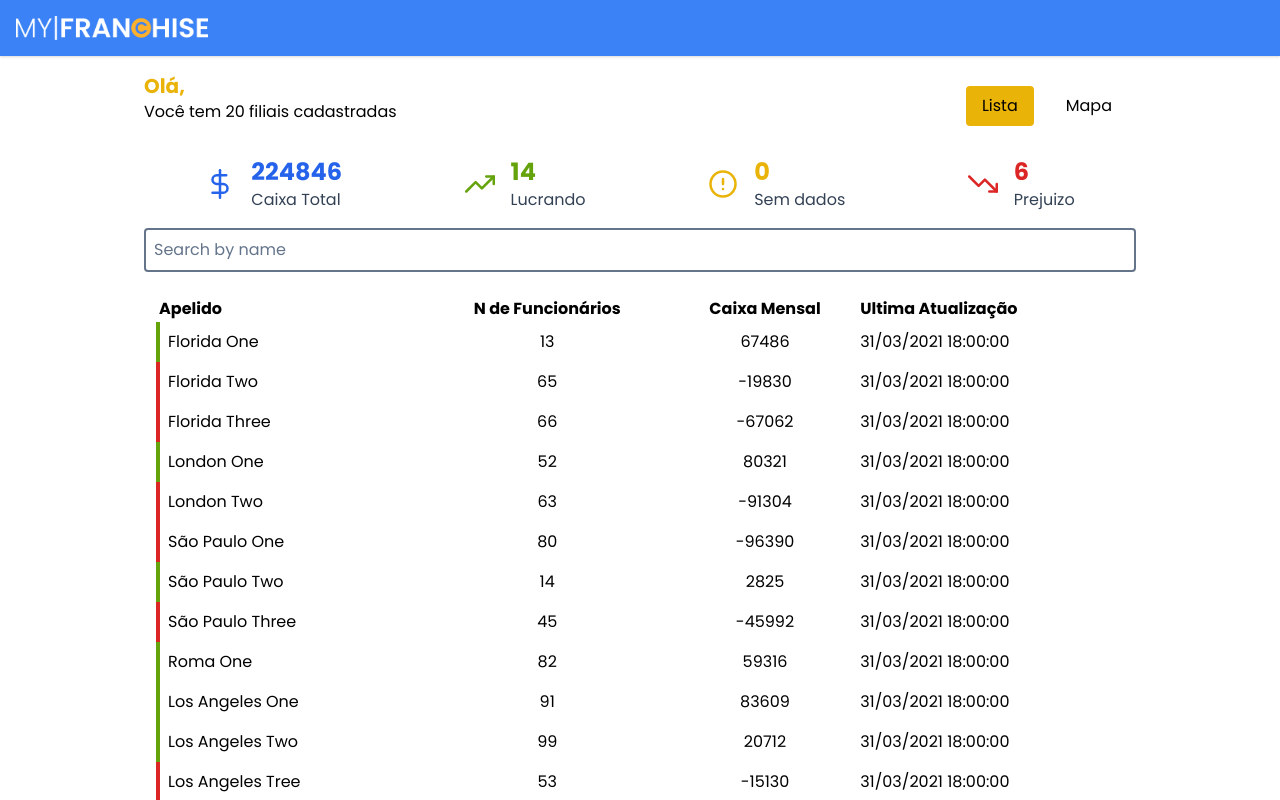
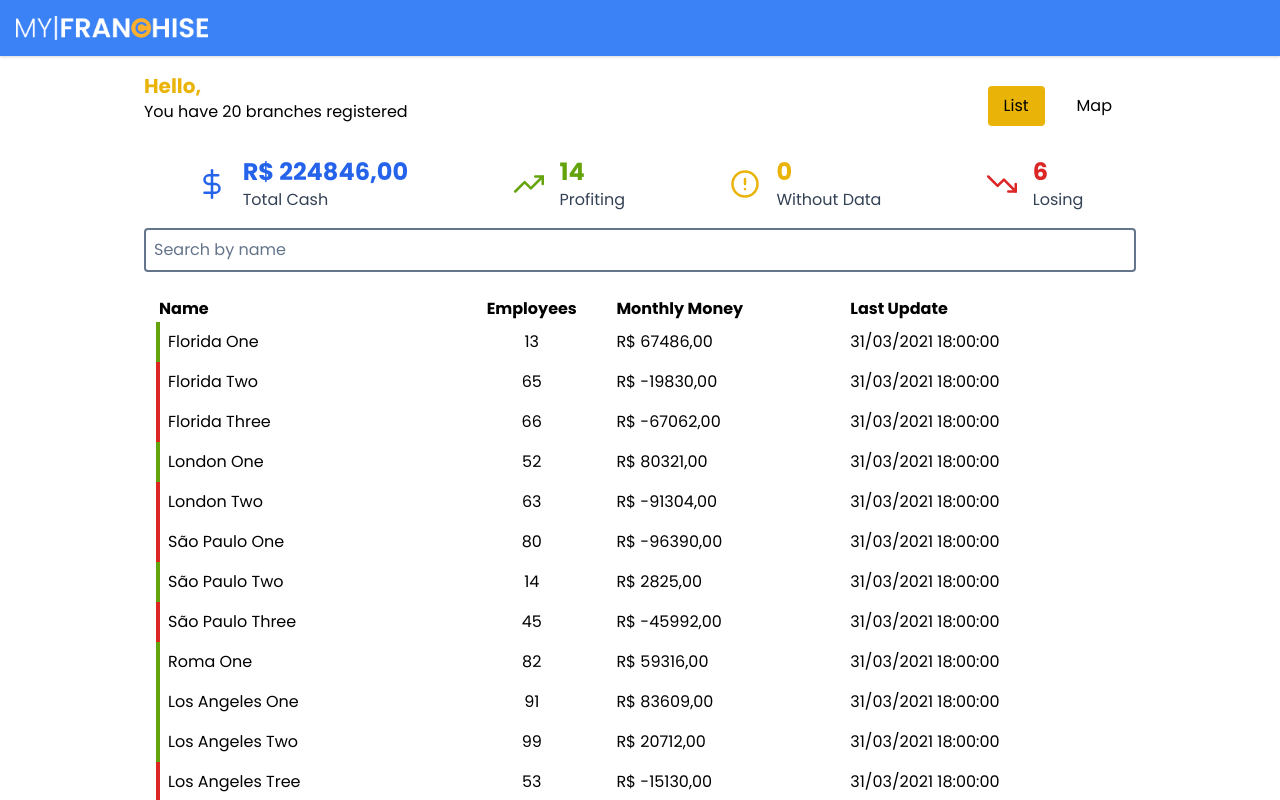
Before and after one commit to JohnVidal77/my-franchise, a React (Create React App) app: page /dashboard in a window 1280 px wide. Shown: the top 800 px of the page. Built offline with nearby package versions, Linux system fonts and the light colour scheme.

Commit message:
adding filter

```diff
--- a/src/pages/Dashboard/index.tsx
+++ b/src/pages/Dashboard/index.tsx
@@ -1,10 +1,12 @@
-import React, { useEffect, useState } from 'react';
+import React, { useEffect, useState, useCallback } from 'react';
 import {
   FiTrendingUp,
   FiTrendingDown,
   FiAlertCircle,
   FiDollarSign,
 } from 'react-icons/fi';
+
+import FormatPrice from '../../services/FormatPrice';
 
 import User from '../../types/User';
 import Stories from '../../types/Stories';
@@ -13,7 +15,9 @@ import Logo from '../../assets/logo-orange.png';
 import Input from '../../components/Input';
 
 import StoriesData from '../../data/stories.json';
-import { useCallback } from 'react';
+
+const filterButton =
+  'duration-200 rounded bg-white cursor-pointer filter hover:brightness-90';
 
 const Dashboard: React.FC = () => {
   const [view, setView] = useState<'list' | 'map'>('list');
@@ -62,19 +66,16 @@ const Dashboard: React.FC = () => {
             <img src={Logo} alt="My franchise" />
           </figure>
         </div>
-        <div className="text-white">
-          <span>{user?.name}</span>
-        </div>
       </header>
 
       <main className="max-w-5xl mx-auto mt-4 px-4">
         <div className="flex flex-col mb-4 md:flex-row justify-between">
           <div className="mb-4 text-center md:text-left">
             <span className="block text-yellow-500 font-bold text-xl">
-              Olá, {user?.name}
+              Hello, {user?.name}
             </span>
             <span className="block">
-              Você tem {stories.length} filiais cadastradas
+              You have {stories.length} branches registered
             </span>
           </div>
           <div className="flex items-center w-full md:w-auto">
@@ -85,7 +86,7 @@ const Dashboard: React.FC = () => {
                 view === 'list' && 'bg-yellow-500'
               }`}
             >
-              Lista
+              List
             </button>
             <button
               type="button"
@@ -94,7 +95,7 @@ const Dashboard: React.FC = () => {
                 view === 'map' && 'bg-yellow-500'
               }`}
             >
-              Mapa
+              Map
             </button>
           </div>
         </div>
@@ -104,36 +105,42 @@ const Dashboard: React.FC = () => {
             <FiDollarSign className="mr-4 text-lg md:text-3xl text-blue-600" />
             <div>
               <strong className="block text-lg md:text-2xl text-blue-600">
-                {totalMoney}
+                {FormatPrice(totalMoney)}
               </strong>
-              <span className="block text-blueGray-700">Caixa Total</span>
+              <span className="block text-blueGray-700">Total Cash</span>
             </div>
           </div>
-          <div className="flex justify-center px-2 w-1/2 md:w-auto items-center mb-4">
+          <div
+            className={`flex justify-center px-2 w-1/2 md:w-auto items-center mb-4 ${filterButton}`}
+          >
             <FiTrendingUp className="mr-4 text-lg md:text-3xl text-lime-600" />
             <div>
               <strong className="block text-lg md:text-2xl text-lime-600">
                 {storiesProfiting}
               </strong>
-              <span className="block text-blueGray-700">Lucrando</span>
+              <span className="block text-blueGray-700">Profiting</span>
             </div>
           </div>
-          <div className="flex justify-center px-2 w-1/2 md:w-auto items-center mb-4">
+          <div
+            className={`flex justify-center px-2 w-1/2 md:w-auto items-center mb-4 ${filterButton}`}
+          >
             <FiAlertCircle className="mr-4 text-lg md:text-3xl text-yellow-500" />
             <div>
               <strong className="block text-lg md:text-2xl text-yellow-500">
                 {storiesWithoutData}
               </strong>
-              <span className="block text-blueGray-700">Sem dados</span>
+              <span className="block text-blueGray-700">Without Data</span>
             </div>
           </div>
-          <div className="flex justify-center px-2 w-1/2 md:w-auto items-center mb-4">
+          <div
+            className={`flex justify-center px-2 w-1/2 md:w-auto items-center mb-4 ${filterButton}`}
+          >
             <FiTrendingDown className="mr-4 text-lg md:text-3xl text-red-600" />
             <div>
               <strong className="block text-lg md:text-2xl text-red-600">
                 {storiesLoss}
               </strong>
-              <span className="block text-blueGray-700">Prejuizo</span>
+              <span className="block text-blueGray-700">Losing</span>
             </div>
           </div>
         </div>
@@ -145,10 +152,10 @@ const Dashboard: React.FC = () => {
         <div className="px-3 mt-4 mb-8">
           <table className="w-full">
             <tr className="mb-2">
-              <th className="text-left">Apelido</th>
-              <th className="hidden md:block text-center">N de Funcionários</th>
-              <th className="text-center">Caixa Mensal</th>
-              <th className="hidden md:block text-left">Ultima Atualização</th>
+              <th className="text-left">Name</th>
+              <th className="hidden md:block text-center">Employees</th>
+              <th className="text-left">Monthly Money</th>
+              <th className="hidden md:block text-left">Last Update</th>
             </tr>
 
             {stories.map(storie => (
@@ -161,7 +168,7 @@ const Dashboard: React.FC = () => {
                 <td className="hidden md:table-cell text-center">
                   {storie.employees}
                 </td>
-                <td className="text-center">{storie.money}</td>
+                <td className="text-left">{FormatPrice(storie.money)}</td>
                 <td className="hidden md:table-cell">{storie.updatedAt}</td>
               </tr>
             ))}
--- /dev/null
+++ b/src/services/FormatPrice.ts
@@ -0,0 +1,4 @@
+const FormatPrice = (price: number): string =>
+  `R$ ${(price || 0).toFixed(2).replace('.', ',')}`;
+
+export default FormatPrice;
--- a/tailwind.config.js
+++ b/tailwind.config.js
@@ -18,7 +18,9 @@ module.exports = {
     }
   },
   variants: {
-    extend: {},
+    extend: {
+        brightness: ['hover', 'focus'],
+    },
   },
   plugins: [],
 }
```
